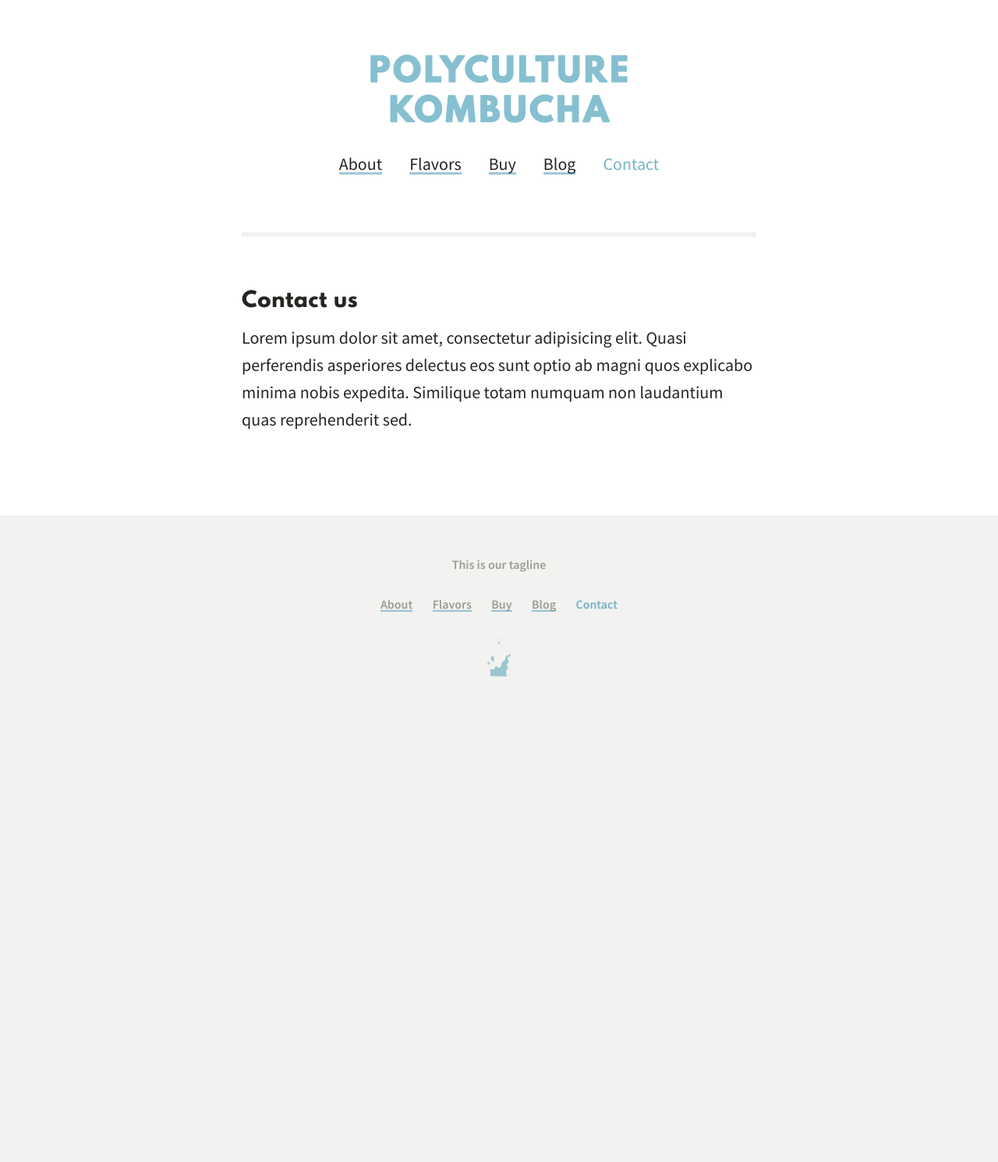
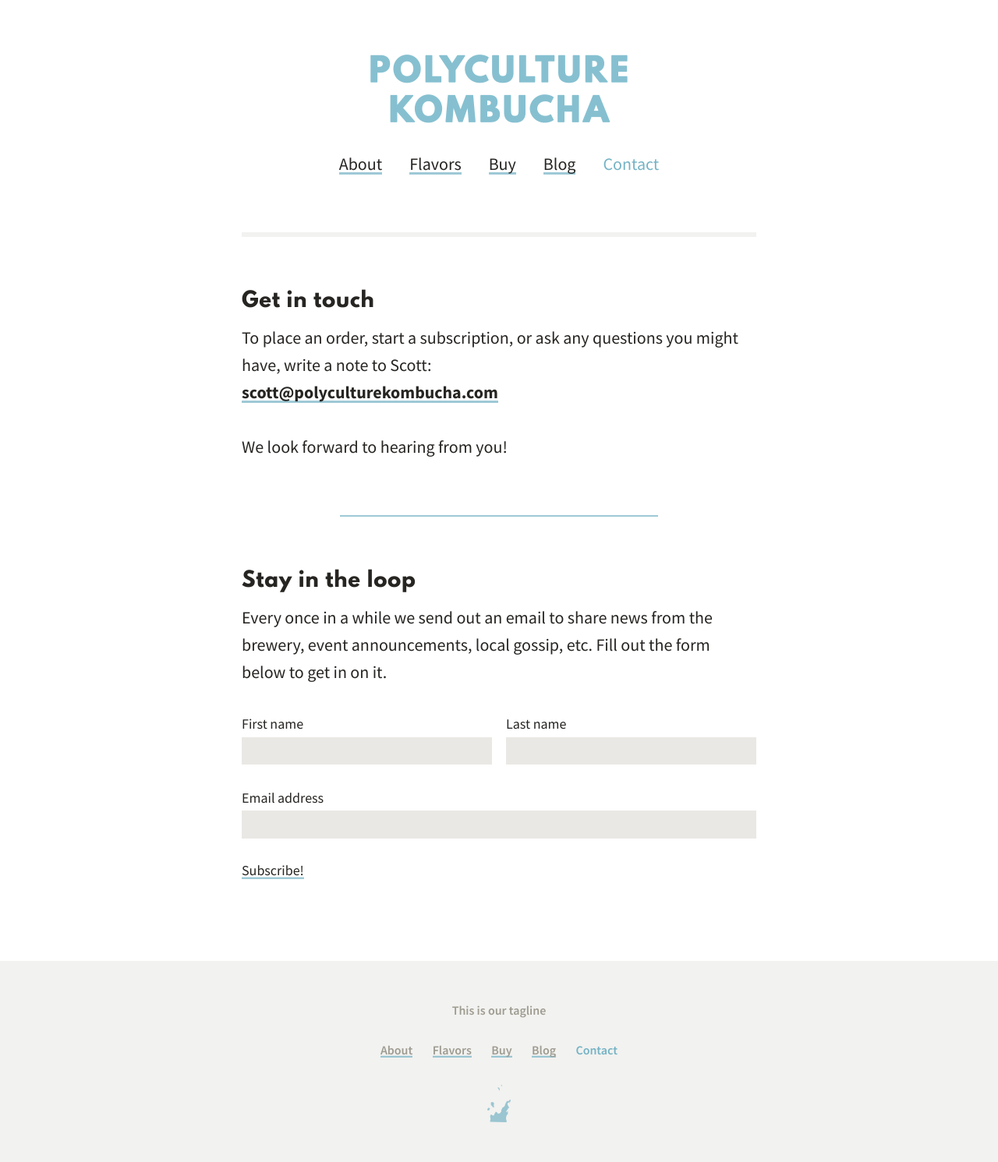
Before and after one commit to cscottmills/polyculturekombucha, a Jekyll site: the page built from contact/index.md, in a window 1280 px wide. Shown: the whole page at 78% size. Built offline with Jekyll 4.4.1, drawn with Linux system fonts in a browser that asks for light colours; comment, search, counter and statistics services are not loaded; before the commit the page ends 919 px from its top, so only the background shows below that.

Commit message:
[CONTENT] Add contact content

```diff
--- a/buy/index.html
+++ b/buy/index.html
@@ -4,9 +4,6 @@ variant: full
 title: Buy
 ---
 
-<aside class="placard">
-	<p>Already know the drill? <a href="/contact">Drop us a line</a> to put your name on some bottles.</p>
-</aside>
 <article class="post">
 	{% capture buy_top %}{% include buy_top.md %}{% endcapture %}{{ buy_top | markdownify }}
 </article>
--- a/contact/index.md
+++ b/contact/index.md
@@ -3,6 +3,37 @@ layout: interior
 title: Contact
 ---
 
-<h2 class="post--title">Contact us</h2>
+<h2 class="post--title">Get in touch</h2>
 
-Lorem ipsum dolor sit amet, consectetur adipisicing elit. Quasi perferendis asperiores delectus eos sunt optio ab magni quos explicabo minima nobis expedita. Similique totam numquam non laudantium quas reprehenderit sed.
+To place an order, start a subscription, or ask any questions you might have, write a note to Scott:
+[**scott@polyculturekombucha.com**](mailto:scott@polyculturekombucha.com)
+
+We look forward to hearing from you!
+
+---
+
+<h2 class="post--title">Stay in the loop</h2>
+
+Every once in a while we send out an email to share news from the brewery, event announcements, local gossip, etc. Fill out the form below to get in on it.
+
+<form action="//cscottmills.us9.list-manage.com/subscribe/post?u=ff95ad2984abb018b175d92f4&amp;id=28a6e7c240" method="post" id="mc-embedded-subscribe-form" name="mc-embedded-subscribe-form" class="validate" target="_blank" novalidate>
+  <div class="mc-field-group input half">
+    <label for="mce-FNAME">First name</label>
+    <input type="text" value="" name="FNAME" class="" id="mce-FNAME">
+  </div>
+  <div class="mc-field-group input half">
+    <label for="mce-LNAME">Last name</label>
+    <input type="text" value="" name="LNAME" class="" id="mce-LNAME">
+  </div>
+  <div class="mc-field-group input whole">
+    <label for="mce-EMAIL">Email address</label>
+    <input type="email" value="" name="EMAIL" class="required email" id="mce-EMAIL">
+  </div>
+  <div id="mce-responses" class="clear">
+    <div class="response" id="mce-error-response" style="display:none"></div>
+    <div class="response" id="mce-success-response" style="display:none"></div>
+  </div>
+  <div style="position: absolute; left: -5000px;"><input type="text" name="b_ff95ad2984abb018b175d92f4_28a6e7c240" tabindex="-1" value=""></div>
+  <input type="submit" value="Subscribe!" name="subscribe" id="mc-embedded-subscribe" class="button">
+  </form>
+  <script type='text/javascript' src='//s3.amazonaws.com/downloads.mailchimp.com/js/mc-validate.js'></script><script type='text/javascript'>(function($) {window.fnames = new Array(); window.ftypes = new Array();fnames[0]='EMAIL';ftypes[0]='email';fnames[1]='FNAME';ftypes[1]='text';fnames[2]='LNAME';ftypes[2]='text';}(jQuery));var $mcj = jQuery.noConflict(true);</script>
--- a/resources/_scss/_base.scss
+++ b/resources/_scss/_base.scss
@@ -1,7 +1,6 @@
 // Base
 // ----
 
-// Apply a natural box layout model to everything
 *,
 *:before,
 *:after {
@@ -90,14 +89,17 @@ hr {
 	border: 0;
 	border-top: $lineThickness solid $blueLight;
 	margin: ($verticalSpace * 2) auto;
+	.panels + & {
+		margin-top: 0;
+	}
 }
 
 input,
 textarea,
 button {
-    &:focus {
-        outline: none;
-    }
+	&:focus {
+		outline: none;
+	}
 }
 
 // Inline elements
--- a/resources/_scss/_components.scss
+++ b/resources/_scss/_components.scss
@@ -265,6 +265,11 @@
 	@include flex(justify-content, center);
 	@include flex(flex-wrap, wrap);
 	text-align: center;
+	margin-bottom: $verticalSpace;
+	.third,
+	.half {
+		margin-bottom: $verticalSpace;
+	}
 	.third {
 		width: calc(33.333% - ((#{$space} * 2) / 3));
 		min-width: 15.682em;
@@ -275,7 +280,8 @@
 	.half {
 		width: 100%;
 		max-width: 18.666em;
-		margin: 0 ($space / 2);
+		margin-right: ($space / 2);
+		margin-left: ($space / 2);
 	}
 	.title {
 		@include beta;
@@ -357,7 +363,8 @@
 			width: 100%;
 			min-width: 0;
 			max-width: 18.666em;
-			margin: 0 ($space / 2);
+			margin-right: ($space / 2);
+			margin-left: ($space / 2);
 			& + .third {
 				margin-left: ($space / 2);
 			}
@@ -379,10 +386,11 @@
 			}
 		}
 	}
-	@include respond($baikal	) {
+	@include respond($baikal) {
 		.half,
 		.third {
-			margin: 0;
+			margin-right: 0;
+			margin-left: 0;
 			& + .third {
 				margin-left: 0;
 			}
@@ -395,19 +403,100 @@
 	}
 }
 
-// Placard
+// Forms
 // --------------------------
-.placard {
-	@include constrained;
-	background-color: transparentize($green, 0.92);
-	// background-color: $offWhite;
-	padding: 1em $verticalSpace;
-	margin-bottom: ($verticalSpace * 2);
-	p {
+form {
+	@include flex;
+	@include flex(justify-content, space-between);
+	@include flex(flex-wrap, wrap);
+	.input {
 		font-size: $delta;
+		margin-bottom: $verticalSpace;
+		&:last-child {
+			margin-bottom: 0;
+		}
+	}
+	.half {
+		width: calc(50% - 0.5em);
+	}
+	.whole {
+		width: 100%;
+	}
+	label {
+		display: block;
+		margin-bottom: 0.1em;
+	}
+	[type=text],
+	[type=email],
+	textarea {
+		display: block;
+		width: 100%;
+		font-family: $fontBody;
+		background-color: transparentize($grayLighter, 0.7);
+		padding: 0 0.5em 0;
+		border: none;
+		transition: $duration background-color $timing;
+		&:focus {
+			background-color: transparentize($grayLighter, 0.8);
+			outline: 0;
+		}
+	}
+	[type=text],
+	[type=email] {
+		height: $verticalSpace * 1.25;
+	}
+	textarea {
+		height: $verticalSpace * 5.25;
+		line-height: $baseLineHeight;
+		padding-top: 0.175em;
+		padding-bottom: 0.175em;
+		resize: none;
+	}
+	[type=submit] {
+		display: inline-block;
+		vertical-align: top;
+		font-size: $delta;
+		font-family: $fontBody;
+		color: $grayDark;
+		background-color: transparent;
+		padding: 0;
+		border: 0;
+		&:focus {
+			color: $blue;
+			outline: none;
+		}
+	}
+	.response,
+	div.mce_inline_error {
 		font-weight: $medium;
-		color: $green;
-		text-align: center;
-		margin-bottom: 0;
+		color: $grayLight;
+	}
+	.response {
+		font-size: $epsilon;
+		margin-bottom: $verticalSpace;
+	}
+	div.mce_inline_error {
+		font-size: 0.889em;
+		padding-top: 0.2em;
+	}
+	.no-flexbox & {
+		.half {
+			width: 100%;
+		}
+	}
+	.no-csscalc & {
+		.half,
+		.whole {
+			padding-right: 1em;
+		}
+		.half {
+			width: 50%;
+		}
+	}
+	@include respond($winnipeg) {
+		display: block;
+		.half {
+			width: 100%;
+		}
 	}
 }
--- a/resources/_scss/_fonts.scss
+++ b/resources/_scss/_fonts.scss
@@ -2,6 +2,7 @@
 // -----
 
 // League Spartan
+// https://www.theleagueofmoveabletype.com/league-spartan
 // --------------------------------------------------------
 @font-face {
 	font-family: 'league-spartan';
--- a/resources/_scss/_variables.scss
+++ b/resources/_scss/_variables.scss
@@ -59,7 +59,6 @@ $shadowOpacity: 0.6;
 $shadowBlur: 0.2em;
 
 // Responsive breakpoints
-// https://en.wikipedia.org/wiki/List_of_lakes_by_area
 // --------------------------------------------------------
 // $superior: ;
 $victoria: 1124px;
@@ -70,7 +69,7 @@ $michigan: 900px;
 $baikal: (($contentWidth + 2) / 1em) * 22px;
 $malawi: 640px;
 $erie: 500px;
-// $winnipeg: ;
+$winnipeg: 400px;
 // $ontario: ;
 // $balkhash: ;
 // $ladoga: ;
```
Also changed, not shown: _includes/buy_bottom.md (+1 -1 lines), _includes/buy_subscribe.md (+3 -3 lines), resources/javascript/modernizr.js.
